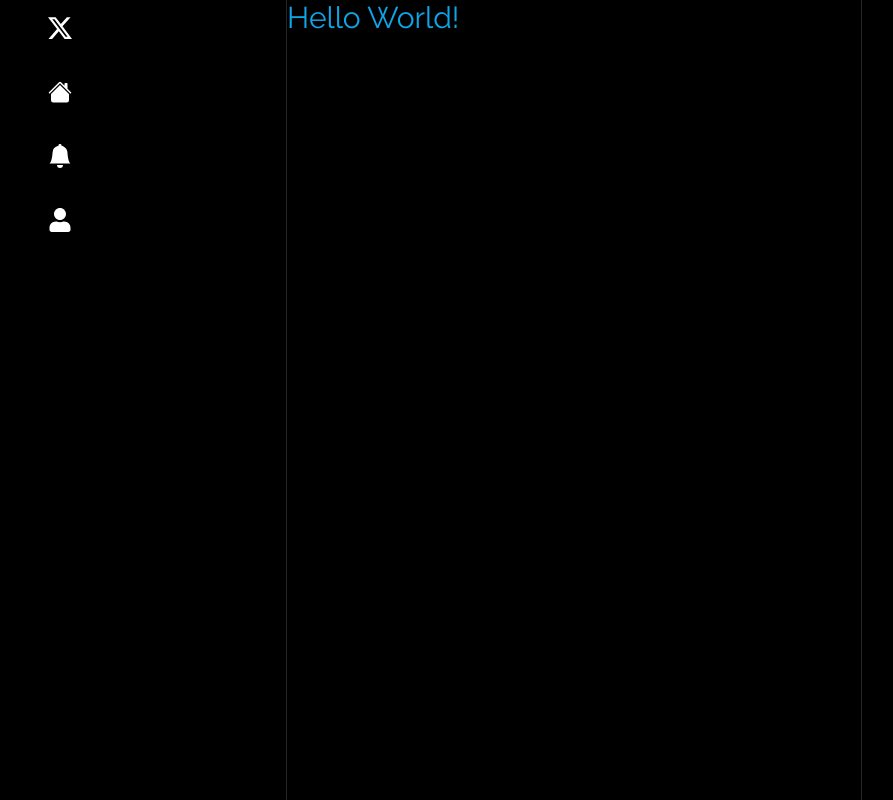
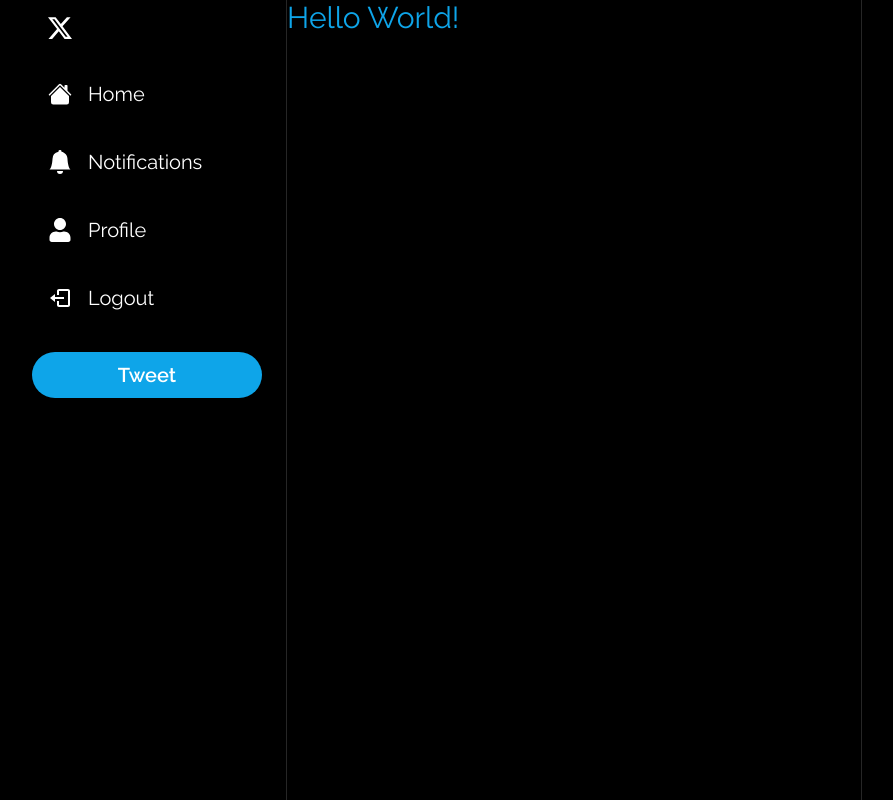
Before and after one commit to houdinipapi/Twitter-Clone, a Next.js app in the folder twitter-clone/: page / in a window 1280 px wide. Shown: the whole page, without its empty margins (66-959 px from the left). Built offline with nearby package versions, Linux system fonts and the light colour scheme.

Commit message:
chore: Add logout functionality to Sidebar and SidebarItem components

```diff
--- a/twitter-clone/src/components/layout/Sidebar.tsx
+++ b/twitter-clone/src/components/layout/Sidebar.tsx
@@ -3,6 +3,8 @@
 import { FaUser } from 'react-icons/fa'
 import SidebarLogo from './SidebarLogo';
 import SidebarItem from './SidebarItem';
+import { BiLogOut } from 'react-icons/bi';
+import SidebarTweetButton from './SidebarTweetButton';
 
 const Sidebar = () => {
 
@@ -36,6 +38,12 @@
               {...item}
             />
           ))}
+          <SidebarItem
+            onClick={() => {}}
+            icon={BiLogOut}
+            label='Logout'
+          />
+          <SidebarTweetButton />
         </div>
       </div>
     </div>
--- a/twitter-clone/src/components/layout/SidebarItem.tsx
+++ b/twitter-clone/src/components/layout/SidebarItem.tsx
@@ -36,6 +36,9 @@
         </div>
         <div className='relative hidden lg:flex items-center gap-4 p-4 rounded-full hover:bg-slate-300 hover:bg-opacity-10 cursor-pointer'>
             <Icon size={24} color='white' />
+            <p className="hidden lg:block text-white text-xl">
+                {label}
+            </p>
         </div>
     </div>
   )
--- /dev/null
+++ b/twitter-clone/src/components/layout/SidebarTweetButton.tsx
@@ -0,0 +1,26 @@
+"use client"
+
+import { useRouter } from 'next/navigation'
+import React from 'react'
+import { FaFeather } from 'react-icons/fa';
+
+const SidebarTweetButton = () => {
+
+    const router = useRouter();
+
+
+  return (
+    <div onClick={() => router.push("/")}>
+      <div className="mt-6 lg:hidden rounded-full h-14 w-14 p-4 flex items-center justify-center bg-sky-500 hover:bg-opacity-80 transition cursor-pointer">
+        <FaFeather size={24} color='white' />
+      </div>
+      <div className="mt-6 hidden lg:block px-4 py-2 rounded-full bg-sky-500 hover:bg-opacity-90 cursor-pointer transition">
+        <p className="hidden lg:block text-center font-semibold text-white text-[20px]">
+            Tweet
+        </p>
+      </div>
+    </div>
+  )
+}
+
+export default SidebarTweetButton
```
